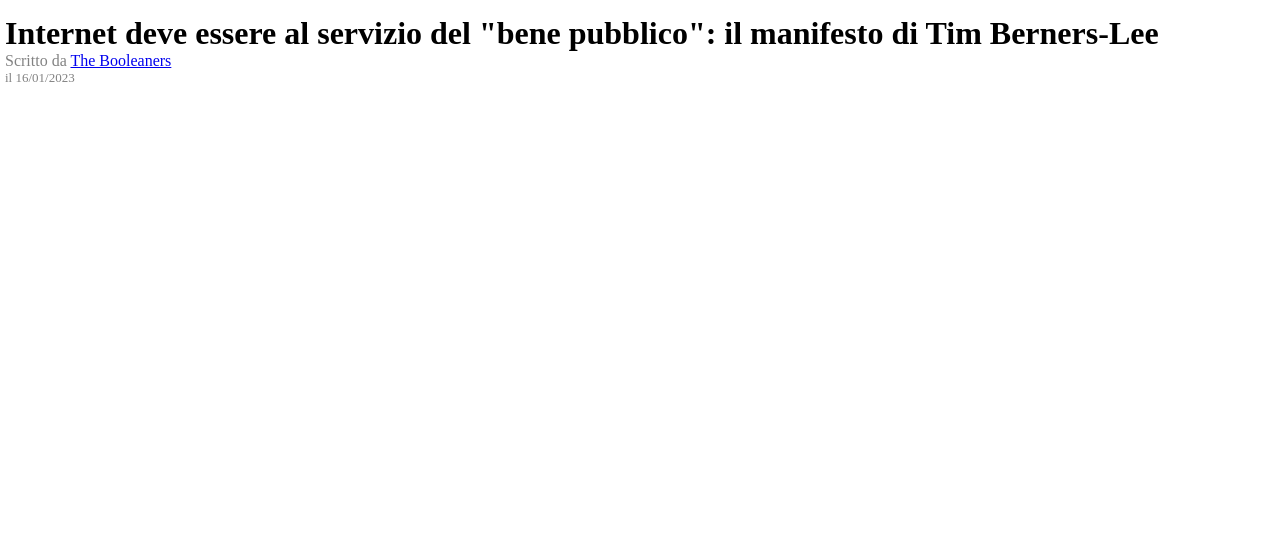
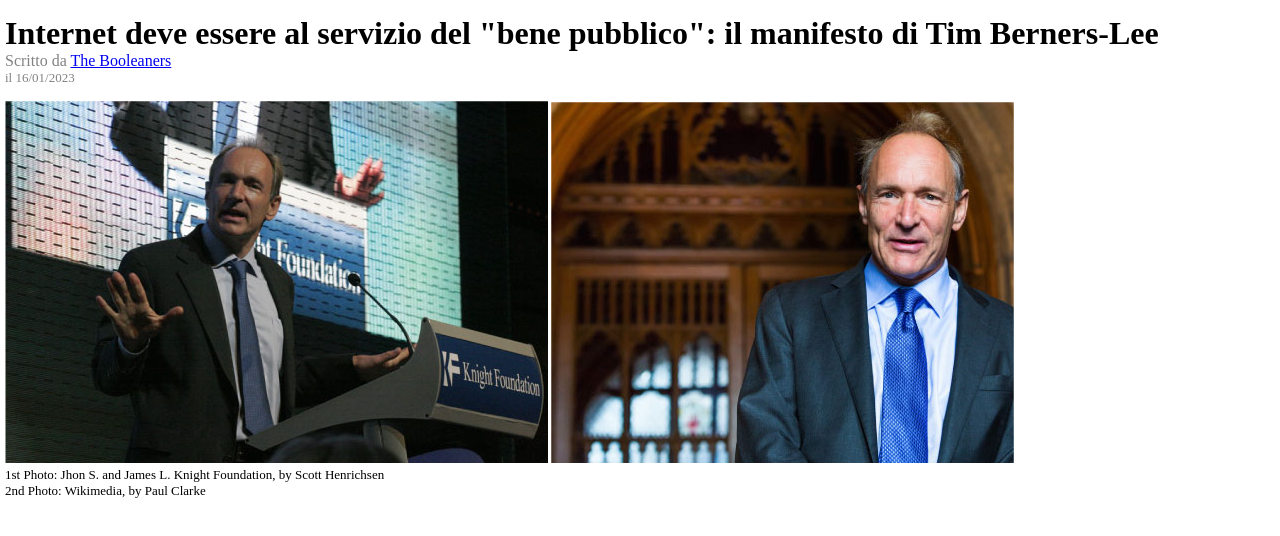
Before and after one commit to manuelnones/html-css-booleaner, a plain HTML site: page index.html in a window 1280 px wide. Shown: the part 100-636 px from the top of the page. Drawn offline with Linux system fonts and the light colour scheme.

Commit message:
add tim-photo section and authors

```diff
--- a/index.html
+++ b/index.html
@@ -18,11 +18,17 @@
     <!-- header -->
     <main id="container">
         <header>
-            <h1>Internet deve essere al servizio del "bene pubblico": il manifesto di Tim Berners-Lee</h1>
+            <h1 id="title">Internet deve essere al servizio del "bene pubblico": il manifesto di Tim Berners-Lee</h1>
             <div class="author">Scritto da <a href="#">The Booleaners</a></div>
             <div class="author date">il 16/01/2023</div>
         </header>
     <!-- /header -->
+        <section id="tim-photo">
+            <img src="img/tim-1.jpg" alt="photo-Tim Berners-Lee">
+            <img src="img/tim-2.jpg" alt="photo-Tim Berners-Lee">
+            <div>1st Photo: Jhon S. and James L. Knight Foundation, by Scott Henrichsen</div>
+            <div>2nd Photo: Wikimedia, by Paul Clarke</div>
+        </section>
     </main>
 
 
--- a/style.css
+++ b/style.css
@@ -18,8 +18,16 @@
 }
 
 #container{
+    margin-left: 5px;
+}
+
+#title{
     margin-top: 15px;
-    margin-left: 5px;
+}
+
+#tim-photo{
+    margin-top: 15px;
+    font-size: 13px;
 }
 
 .author{
```
Also changed, not shown: img/tim-1.jpg (added), img/tim-2.jpg (added).
